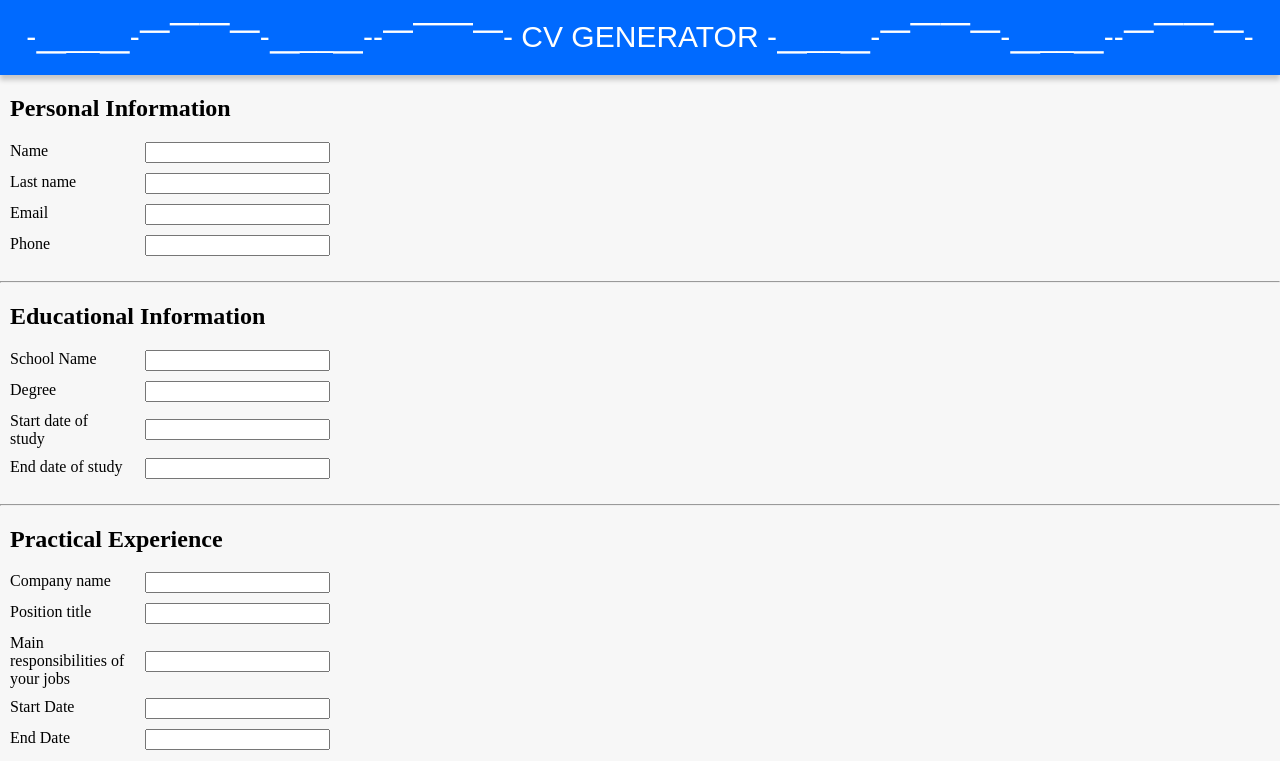
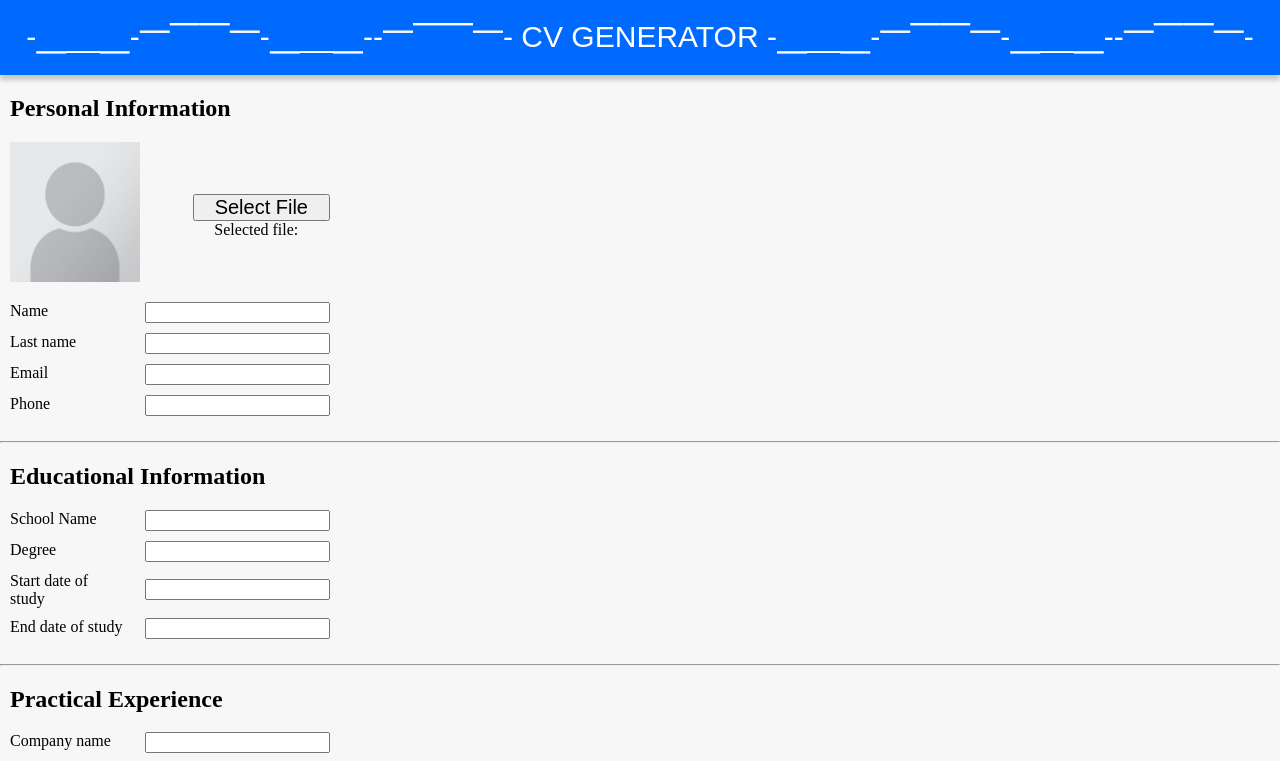
Before and after one commit to ChristoferLv/top-cv-application, a React (Vite) app: page / in a window 1280 px wide. Shown: the top 761 px of the page. Built offline with nearby package versions, Linux system fonts and the light colour scheme.

Commit message:
Add picture

```diff
--- a/src/App.css
+++ b/src/App.css
@@ -18,7 +18,7 @@ header {
   text-align: center;
   padding: 20px;
 
-  box-shadow: 0px 5px 5px 0px rgba(0,0,0,0.2);
+  box-shadow: 0px 5px 5px 0px rgba(0, 0, 0, 0.2);
 
   p {
     margin: 0;
@@ -49,13 +49,45 @@ label {
   justify-content: space-between;
 }
 
-button{
+button {
   margin-top: 20px;
   padding: 0 20px;
   font-size: 20px;
   margin-left: 10px;
 }
 
-.curriculum{
+.curriculum {
   margin-left: 10px;
 }
+
+.file {
+  margin: 0;
+  margin-left: 20px;
+}
+
+.picture-space {
+  display: flex;
+  flex-direction: column;
+  align-items: center;
+  justify-content: center;
+
+  p {
+    margin: 0;
+    margin-left: 10px;
+  }
+}
+
+#fileSelector {
+  display: none;
+}
+
+label > img{
+  cursor: pointer;
+}
+
+img{
+  width: 130px;
+  height: 140px;
+  object-fit: fill;
+  margin-bottom: 10px;
+}
--- a/src/App.jsx
+++ b/src/App.jsx
@@ -9,7 +9,7 @@ import PraticalInformation from './components/PraticalInfo'
 import CurriculumView from './components/CVView'
 
 function App() {
-  const [personalInformation, setPersonalInformation] = useState({ name: "", lastName: "", email: "", phone: "" });
+  const [personalInformation, setPersonalInformation] = useState({ name: "", lastName: "", email: "", phone: "", picture: "" });
   const [educationalInformation, setEducationalInformation] = useState({ school: "", degree: "", startDateStudy: "", endDateStudy: "" });
   const [praticalInformation, setPraticalInformation] = useState({ company: "", position: "", responsibilities: "", startDatePratical: "", endDatePratical: "" });
 
@@ -19,11 +19,11 @@ function App() {
   console.log(educationalInformation)
   console.log(praticalInformation)
   console.log({ ...personalInformation, ...educationalInformation, ...praticalInformation })
-
+  console.log(personalInformation.picture.split("\\").at(-1))
 
   function handleEditing() {
     setIsEditing(!isEditing);
-     window.scrollTo(0, 0);
+    window.scrollTo(0, 0);
   }
 
   /**
@@ -31,6 +31,11 @@ function App() {
    * @param {React.ChangeEvent<HTMLInputElement>} event
    */
   function handlePersonalInfo(event) {
+    if (event.target.name == "picture") {
+      const url = URL.createObjectURL(event.target.files[0]);
+      setPersonalInformation({ ...personalInformation, "picture": event.target.value.split("\\").at(-1), "url": url });
+      return;
+    }
     const whoChanged = event.target;
     setPersonalInformation({ ...personalInformation, [whoChanged.name]: whoChanged.value });
   }
--- a/src/components/CVView.jsx
+++ b/src/components/CVView.jsx
@@ -3,6 +3,7 @@ export default function CurriculumView({ data, gotoEdit }) {
         <div className="curriculum">
             <h1>Curriculum Vitæ</h1>
             <h2>Personal information</h2>
+            {data.url && <img src={data.url} alt="" />}
             <h3>Name: {data.name + " " + data.lastName}</h3>
             <h3>Email: {data.email}</h3>
             <h3>Phone: {data.phone}</h3>
--- a/src/components/PersonalInfo.jsx
+++ b/src/components/PersonalInfo.jsx
@@ -1,7 +1,20 @@
 export default function PersonalInformation({ data, handler: handlePersonalInfo }) {
+
+    function handleFileClick() {
+        document.querySelector("#fileSelector").click();
+    }
+
     return <>
         <h1>Personal Information</h1>
         <div className="inputs">
+            <label>
+                <img src={data.url || "../public/Portrait_Placeholder.png"} alt="" />
+                <div className="picture-space">
+                    <input type="file" name="picture" onChange={handlePersonalInfo} id="fileSelector" />
+                    <button className="file" onClick={handleFileClick}>Select File</button>
+                    <p>Selected file: {data.picture}</p>
+                </div>
+            </label>
             <label>
                 Name
                 <input type="text" name="name" id="name" value={data.name} onChange={handlePersonalInfo} />
@@ -16,7 +29,7 @@ export default function PersonalInformation({ data, handler: handlePersonalInfo
             </label>
             <label>
                 Phone
-                <input type="text" name="phone" id="prone" value={data.phone} onChange={handlePersonalInfo} />
+                <input type="text" name="phone" id="phone" value={data.phone} onChange={handlePersonalInfo} />
             </label>
         </div>
     </>
```
Also changed, not shown: public/Portrait_Placeholder.png (added).
